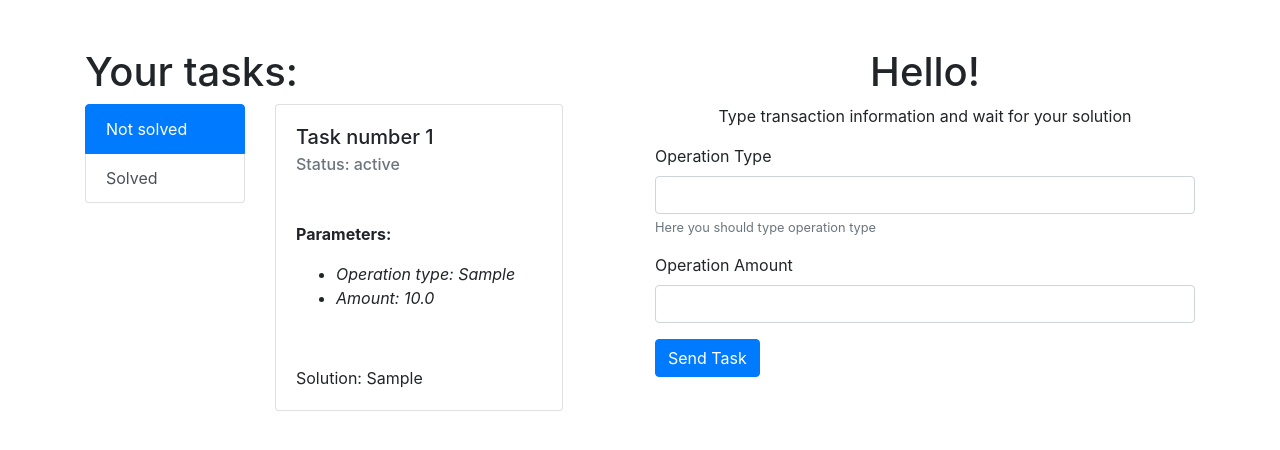
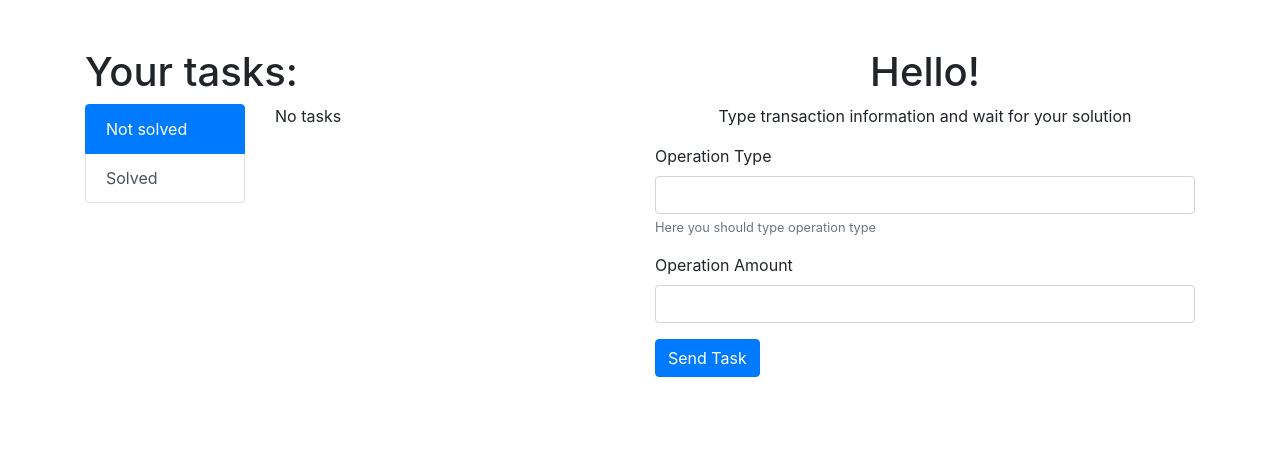
Before and after one commit to MenacingDwarf/AzureVirtuals, a Django app: page / in a window 1280 px wide. Shown: the part 56-506 px from the top of the page. Run offline with Django 3.2, Linux system fonts and the light colour scheme; a user stored in the database is signed in; tables that the repository leaves empty hold one stand-in row (values such as "Sample post"); some libraries are stand-ins or nearby versions.

Commit message:
Split on solved and unsolved

```diff
--- a/main/templates/main/index.html
+++ b/main/templates/main/index.html
@@ -39,7 +39,8 @@
                     <div class="tab-content" id="nav-tabContent">
                         <div class="tab-pane fade show active" id="list-home" role="tabpanel"
                              aria-labelledby="list-home-list">
-                            {% for task in tasks %}
+                            {% if unsolved_tasks|length != 0 %}
+                                {% for task in unsolved_tasks %}
                                     <div class="card" style="width: 18rem;">
                                         <div class="card-body">
                                             <h5 class="card-title">Task number {{ task.id }}</h5>
@@ -57,9 +58,34 @@
                                         </div>
                                     </div>
                                 {% endfor %}
+                            {% else %}
+                                No tasks
+                            {% endif %}
                         </div>
                         <div class="tab-pane fade" id="list-profile" role="tabpanel"
-                             aria-labelledby="list-profile-list">Solved tasks
+                             aria-labelledby="list-profile-list">
+                            {% if solved_tasks|length != 0 %}
+                                {% for task in solved_tasks %}
+                                    <div class="card" style="width: 18rem;">
+                                        <div class="card-body">
+                                            <h5 class="card-title">Task number {{ task.id }}</h5>
+                                            <h6 class="card-subtitle mb-2 text-muted">Status: {{ task.status }}</h6>
+                                        </div>
+                                        <div class="card-body">
+                                            <p class="font-weight-bold">Parameters:</p>
+                                            <ul>
+                                                <li class="font-italic">Operation type: {{ task.operation_type }}</li>
+                                                <li class="font-italic">Amount: {{ task.amount }}</li>
+                                            </ul>
+                                        </div>
+                                        <div class="card-body">
+                                            Solution: {{ task.solution }}
+                                        </div>
+                                    </div>
+                                {% endfor %}
+                            {% else %}
+                                No tasks
+                            {% endif %}
                         </div>
                     </div>
                 </div>
--- a/main/views.py
+++ b/main/views.py
@@ -5,7 +5,9 @@ from django.http import JsonResponse
 
 
 def hello(request):
-    tasks = Task.objects.filter(user=request.user)
-    serializer = TaskSerializer(tasks, many=True)
-    print(len(tasks))
-    return render(request, "main/index.html", {"tasks": serializer.data})
+    solved_tasks = Task.objects.filter(user=request.user, status="Solved")
+    unsolved_tasks = Task.objects.filter(user=request.user, status="Waiting")
+    solved_serializer = TaskSerializer(solved_tasks, many=True)
+    unsolved_serializer = TaskSerializer(unsolved_tasks, many=True)
+    return render(request, "main/index.html", {"solved_tasks": solved_serializer.data,
+                                               "unsolved_tasks": unsolved_serializer.data})
```
Lines whose indentation alone changed are shown as unchanged.
